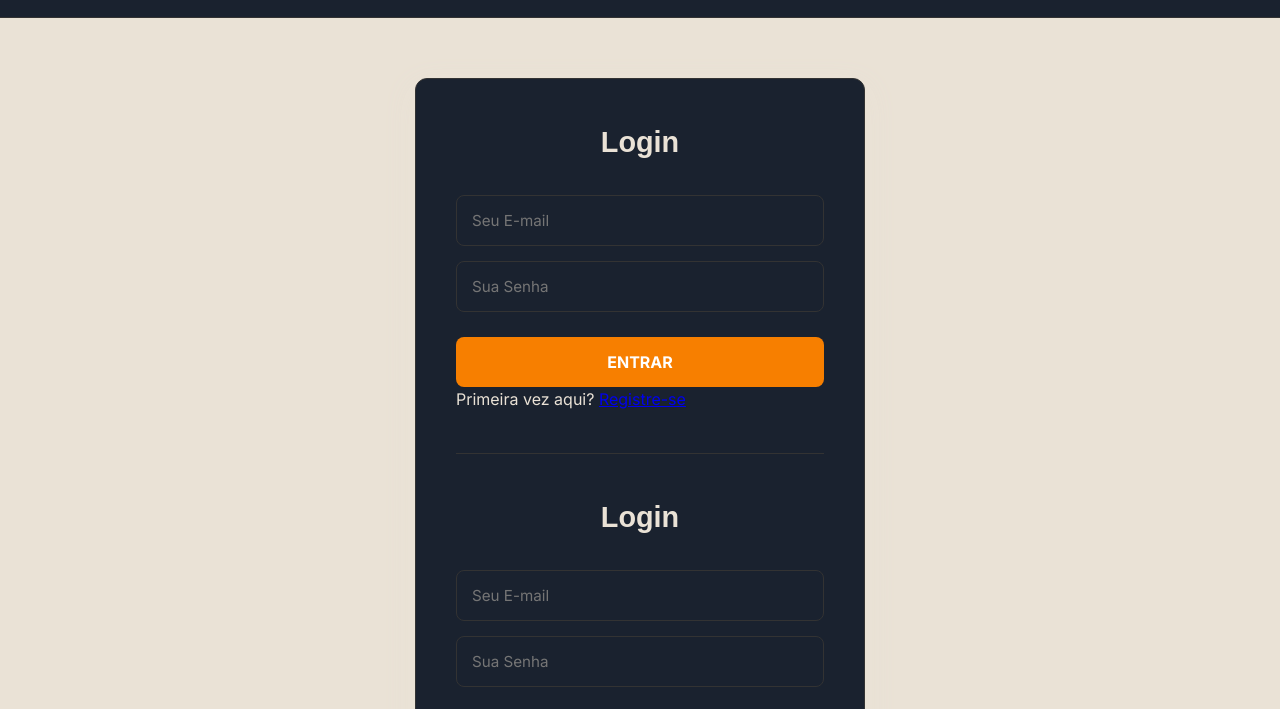
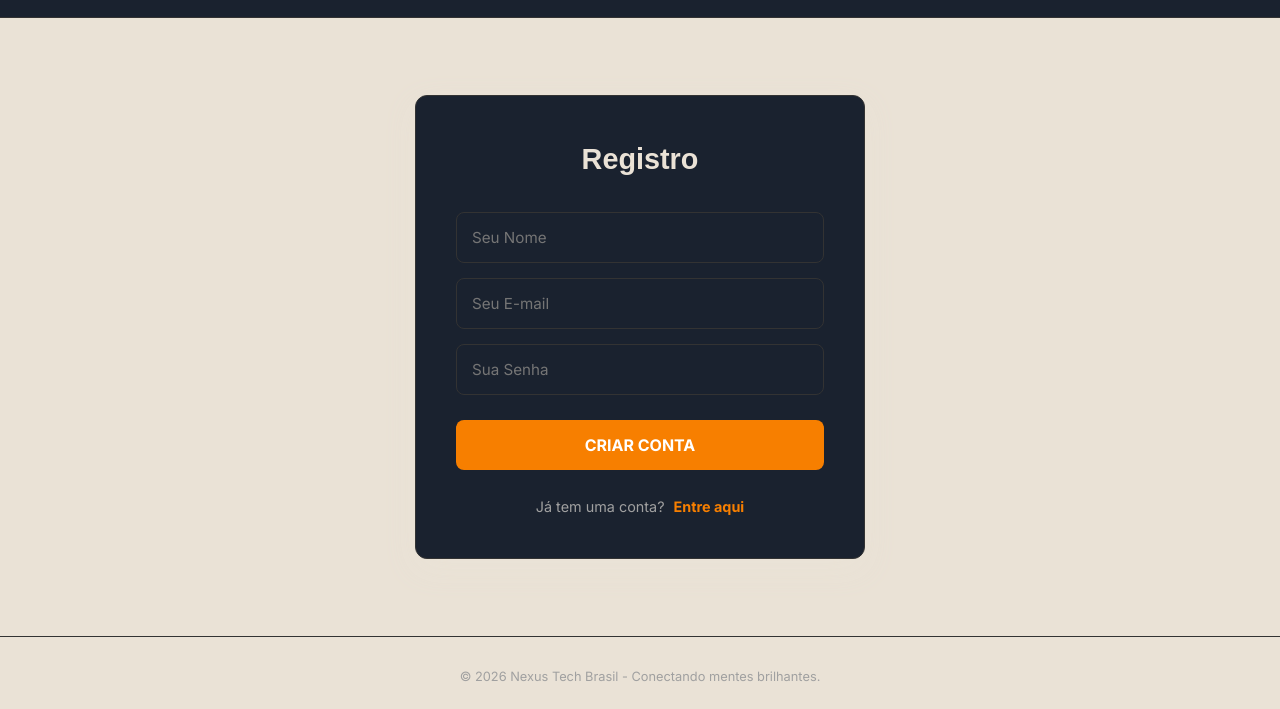
Before and after one commit to eduardamfigueredo/Nexus, a website: page login.html in a window 1280 px wide. Both pictures are taken after a click on the link "Registre-se". Shown: the part 83-792 px from the top of the page. Drawn offline with Linux system fonts and the light colour scheme; a web font is replaced by a local one.

Commit message:
login tela

```diff
--- a/css/login.css
+++ b/css/login.css
@@ -156,6 +156,28 @@ input:focus {
     background-color: #333;
     margin: 40px 0;
 }
+/* LÓGICA DE TROCA DE TELA (LOGIN / REGISTRO) */
+.trocar-tela {
+    text-align: center;
+    margin-top: 25px;
+    font-size: 0.9rem;
+    color: var(--text-dim); /* Usa o cinza padrão que você já definiu */
+    font-family: 'Inter', sans-serif;
+}
+
+.trocar-tela a {
+    color: var(--accent-orange); /* Usa o Laranja Nexus */
+    font-weight: 700;
+    text-decoration: none;
+    cursor: pointer;
+    transition: 0.3s;
+    margin-left: 5px;
+}
+
+.trocar-tela a:hover {
+    text-decoration: underline;
+    filter: brightness(1.2);
+}
 
 /* 5. FOOTER */
 footer {
--- a/login.html
+++ b/login.html
@@ -27,6 +27,7 @@
 
     <main class="login-container">
         <div class="auth-box">
+
             <section class="login-section" id="tela-login">
                 <h2 class="titulo-sansation">Login</h2>
                 <form id="form-login">
@@ -37,35 +38,25 @@
                 <p class="trocar-tela">Primeira vez aqui? <a href="#" id="link-ir-registro">Registre-se</a></p>
             </section>
 
-            <div class="divider"></div>
+            <section class="register-section" id="tela-registro" style="display: none;">
+                <h2 class="titulo-sansation">Registro</h2>
+                <form id="form-registro">
+                    <input type="text" id="reg-nome" placeholder="Seu Nome" required>
+                    <input type="email" id="reg-email" placeholder="Seu E-mail" required>
+                    <input type="password" id="reg-senha" placeholder="Sua Senha" required>
+                    <button type="submit" class="btn-primary">Criar Conta</button>
+                </form>
+                <p class="trocar-tela">Já tem uma conta? <a href="#" id="link-ir-login">Entre aqui</a></p>
+            </section>
 
-            <section class="login-section">
-                <h2 class="titulo-sansation">Login</h2>
-                <form>
-                    <input type="email" placeholder="Seu E-mail" required>
-                    <input type="password" placeholder="Sua Senha" required>
-                    <button type="submit" class="btn-primary">Entrar</button>
-                </form>
-            </section>
         </div>
     </main>
 
     <footer>
         <p>&copy; 2026 Nexus Tech Brasil - Conectando mentes brilhantes.</p>
     </footer>
-<script>
-    const formRegistro = document.querySelector('.register-section form');
 
-    formRegistro.addEventListener('submit', (e) => {
+    <script src="js/registro.js"></script>
 
-        const senha = formRegistro.querySelector('input[type="password"]').value;
-
-        if (senha.length < 8) {
-            e.preventDefault(); //
-            alert("Segurança: Sua senha deve ter pelo menos 8 caracteres.");
-        }
-
-    });
-</script>
 </body>
 </html>
```
Lines whose indentation alone changed are shown as unchanged.
